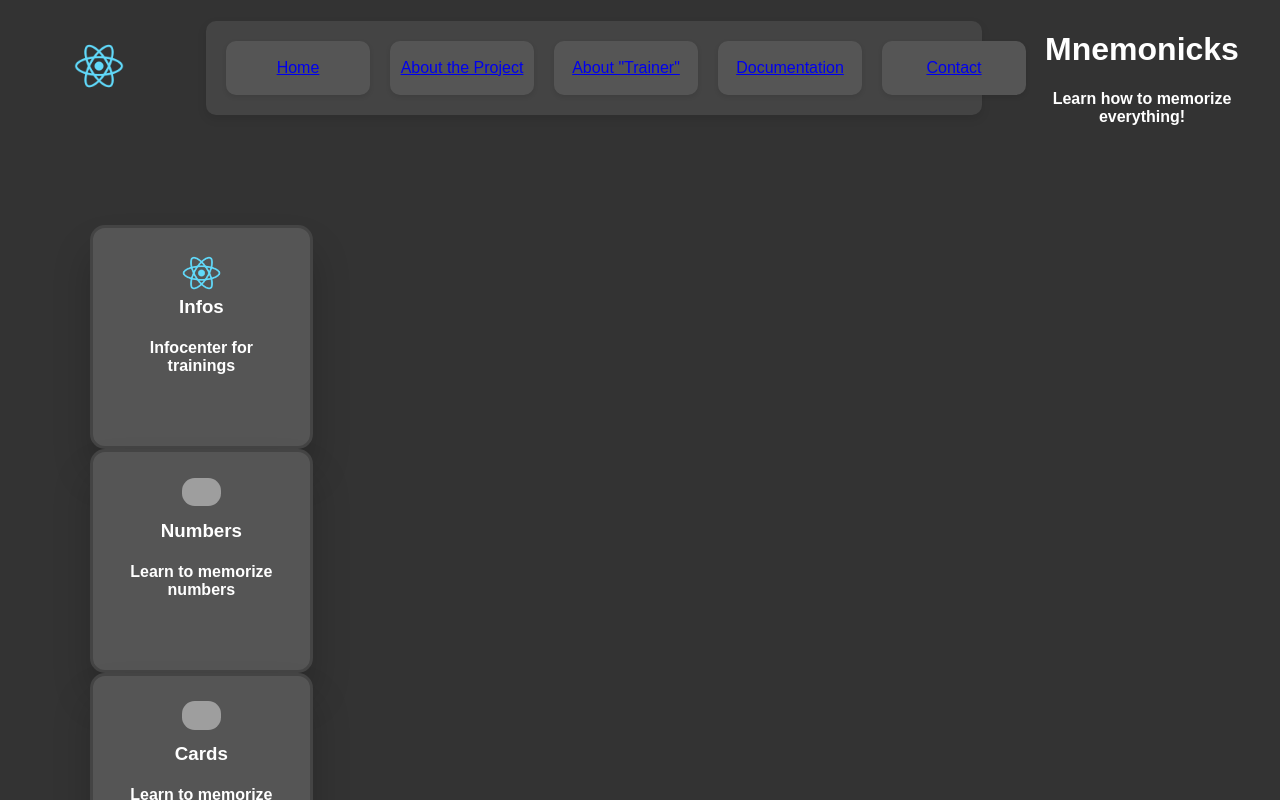
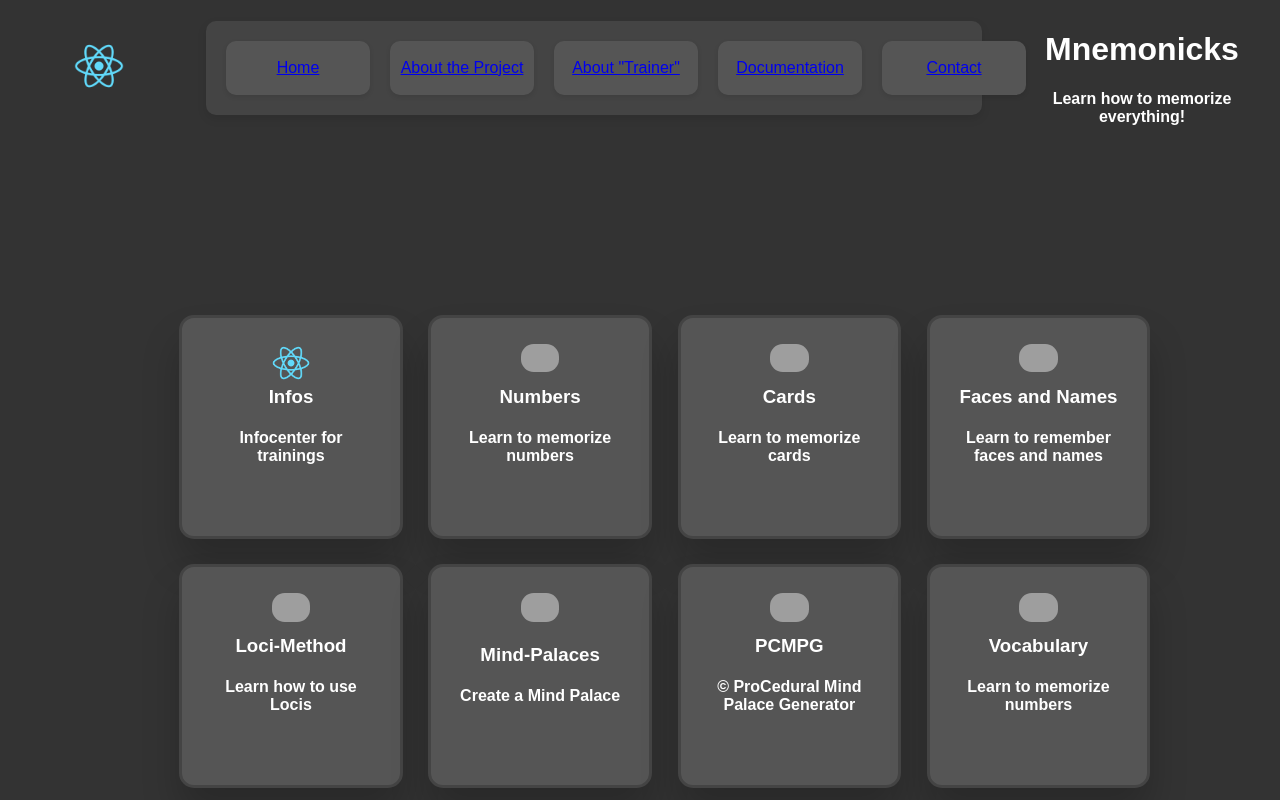
Before and after one commit to RiemannsDreamer/mnemonicks, a React (Create React App) app in the folder main-app/: page / in a window 1280 px wide. Shown: the top 800 px of the page. Built offline with nearby package versions, Linux system fonts and the light colour scheme; grey boxes are pictures that could not be loaded.

Commit message:
styles in main corrected first

```diff
--- a/main-app/src/Components/MainSites/Home.js
+++ b/main-app/src/Components/MainSites/Home.js
@@ -2,11 +2,11 @@
 import React from 'react';
 import Tile from "../Tile/Tile";
 
-import "../../App.css"
+import "../../Sytles/MainSites/Home.css"
 
 const Home = () => {
     return (
-        <div>
+        <div className={"home-container"}>
 
             <Tile
                 title="Infos"
--- /dev/null
+++ b/main-app/src/Sytles/MainSites/Home.css
@@ -0,0 +1,17 @@
+
+body {
+    font-family: Arial, sans-serif;
+    margin: 0;
+    padding: 0;
+}
+
+.home-container {
+    display: grid;
+    grid-template-columns: repeat(4, 1fr);
+    gap: 2vw;
+    padding: 7svw;
+    margin: 0 auto;
+    max-width: calc(100% - 10vw);
+
+    background-color: #333;
+}
```
